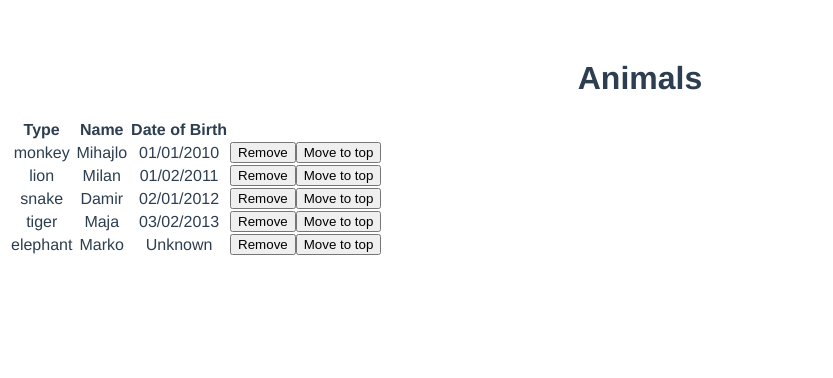
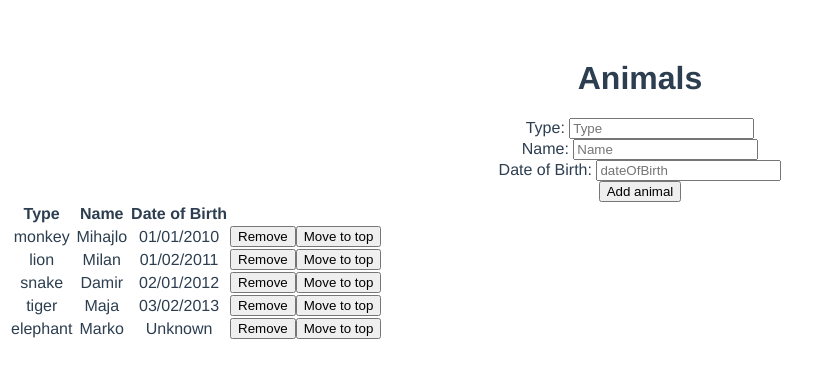
Before and after one commit to MajaMarkovic1/Zoo, a Vue app: page / in a window 1280 px wide. Shown: the top 378 px of the page, without its empty margins (0-833 px from the left). Built offline with nearby package versions, Linux system fonts and the light colour scheme.

Commit message:
zadatak5

```diff
--- a/src/components/AnimalList.vue
+++ b/src/components/AnimalList.vue
@@ -1,6 +1,15 @@
 <template>
   <div>
         <h1>Animals</h1>
+        <form @submit.prevent>
+            <label>Type: </label>
+            <input v-model="newAnimal.type" placeholder="Type" type="text"><br>
+            <label>Name: </label>
+            <input v-model="newAnimal.name" placeholder="Name" type="text"><br>
+            <label>Date of Birth: </label>
+            <input v-model="newAnimal.dateOfBirth" placeholder="dateOfBirth" type="text"><br>
+            <button @click="addAnimal">Add animal</button>
+        </form>
         <table>
             <thead>
                 <th>Type</th>
@@ -35,20 +44,21 @@ export default {
               {type: 'elephant', name: 'Marko', dateOfBirth: ''}
 
           ],
+          newAnimal: {}
 
       }
   },
   methods: {
-      removeAnimal(animal){
-          let indexOfAnimal = this.animals.indexOf(animal);
-          this.animals.splice(indexOfAnimal, 1);
-      },
-    moveToTop(animal){
+    removeAnimal(animal){
         let indexOfAnimal = this.animals.indexOf(animal);
         this.animals.splice(indexOfAnimal, 1);
+    },
+    moveToTop(animal){
+        this.removeAnimal(animal);
         this.animals.unshift(animal);
-
-
+    },
+    addAnimal(){
+        this.animals.push(this.newAnimal);
     }
 
   }
```
